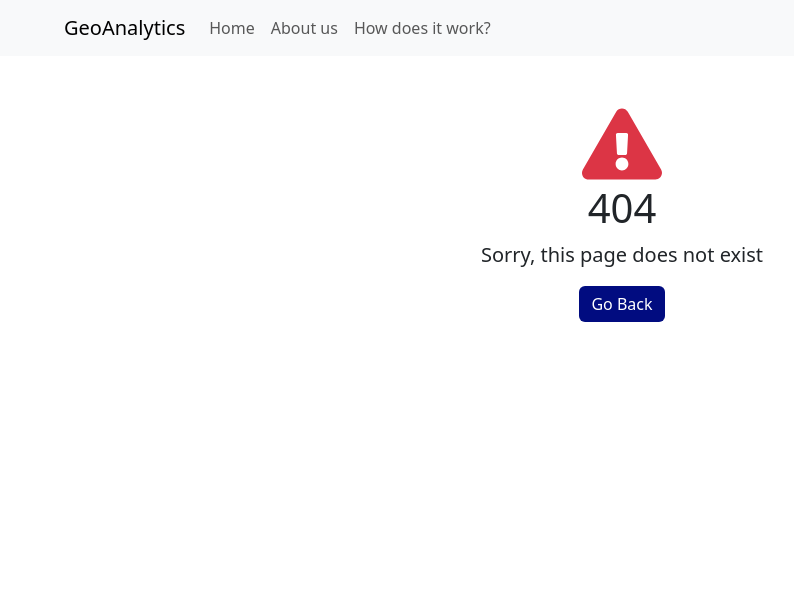
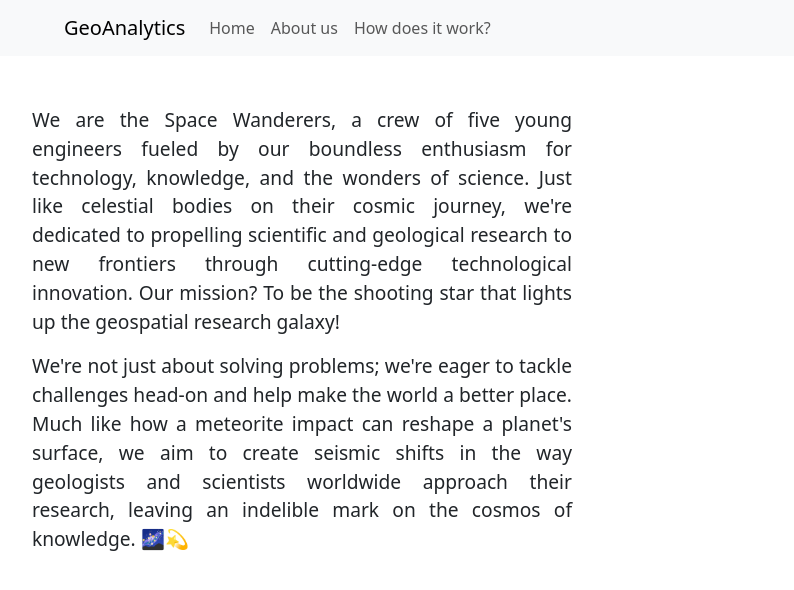
Before and after one commit to camilozv21/HACKATHON-2023, a React (Create React App) app in the folder client/: page /aboutus in a window 1280 px wide. Before the commit this address had no page. Shown: the top 590 px of the page, without its empty margins (18-812 px from the left). Built offline with nearby package versions, Linux system fonts and the light colour scheme.

Commit message:
Updation

```diff
--- a/client/src/App.css
+++ b/client/src/App.css
@@ -152,3 +152,10 @@ body {
 	animation-delay:0s;
 	-webkit-animation-delay:0s; /* Safari 和 Chrome */
 }
+
+.aboutus {
+ max-width: 50%;
+ padding: 50px;
+ text-align: justify;
+ font-size: 1.2rem;
+}
--- a/client/src/App.js
+++ b/client/src/App.js
@@ -4,6 +4,7 @@ import { Home } from './pages/Home';
 import NavigationBar from './components/NavigationBar';
 import NotFound from './pages/NotFound';
 import { Results } from './pages/Results';
+import { AboutUs } from './pages/AboutUs';
 
 function App() {
   return (
@@ -13,6 +14,7 @@ function App() {
         <Routes>
           <Route path='/' element={<Home />} />
           <Route path='/result/:id' element={<Results />} />
+          <Route path='/aboutus' element={<AboutUs />} />
           <Route path='*' element={<NotFound />} />
         </Routes>
       </div>
--- a/client/src/components/NavigationBar.jsx
+++ b/client/src/components/NavigationBar.jsx
@@ -12,7 +12,7 @@ function NavigationBar() {
         <Navbar.Collapse id="basic-navbar-nav">
           <Nav className="me-auto">
             <Nav.Link href="/">Home</Nav.Link>
-            <Nav.Link href="#Description">About us</Nav.Link>
+            <Nav.Link href="/aboutus">About us</Nav.Link>
             <Nav.Link href="#Description">How does it work?</Nav.Link>
           </Nav>
         </Navbar.Collapse>
--- /dev/null
+++ b/client/src/components/WhoWeAre.jsx
@@ -0,0 +1,13 @@
+import React from 'react'
+
+export const WhoWeAre = () => {
+  return (
+    <div className='aboutus'>
+        <p>We are the Space Wanderers, a crew of five young engineers fueled by our boundless enthusiasm for technology, knowledge, and the wonders of science. Just like celestial bodies on their cosmic journey, we're dedicated to propelling scientific and geological research to new frontiers through cutting-edge technological innovation. Our mission? To be the shooting star that lights up the geospatial research galaxy!
+</p>
+<p>
+We're not just about solving problems; we're eager to tackle challenges head-on and help make the world a better place. Much like how a meteorite impact can reshape a planet's surface, we aim to create seismic shifts in the way geologists and scientists worldwide approach their research, leaving an indelible mark on the cosmos of knowledge. 🌌💫
+</p>
+    </div>
+  )
+}
--- /dev/null
+++ b/client/src/pages/AboutUs.jsx
@@ -0,0 +1,9 @@
+import { WhoWeAre } from "../components/WhoWeAre"
+
+export const AboutUs = () => {
+  return (
+    <>
+        <WhoWeAre />
+    </>
+  )
+}
```
Also changed, not shown: 1 other file (tests, documents, lock files or other folders).
